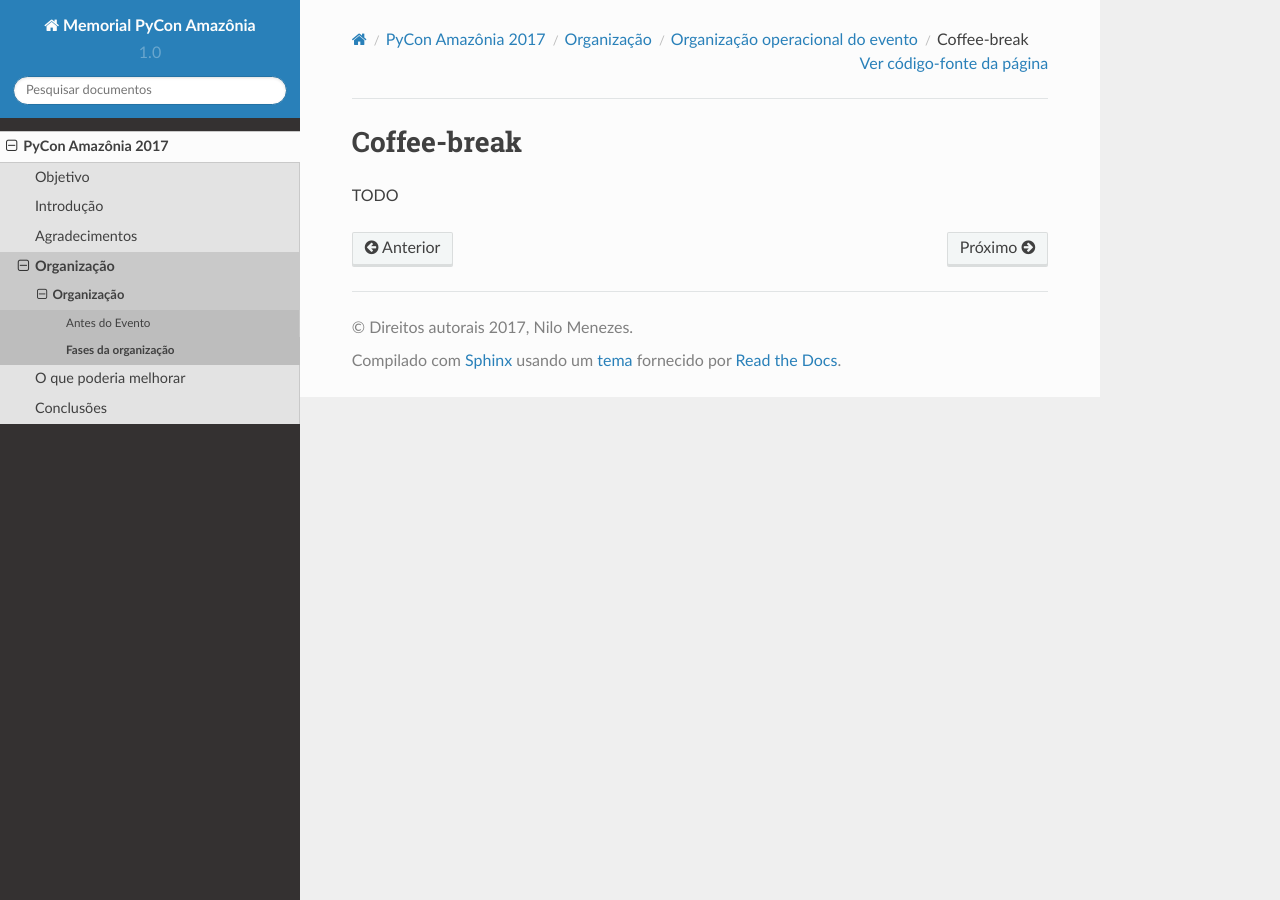
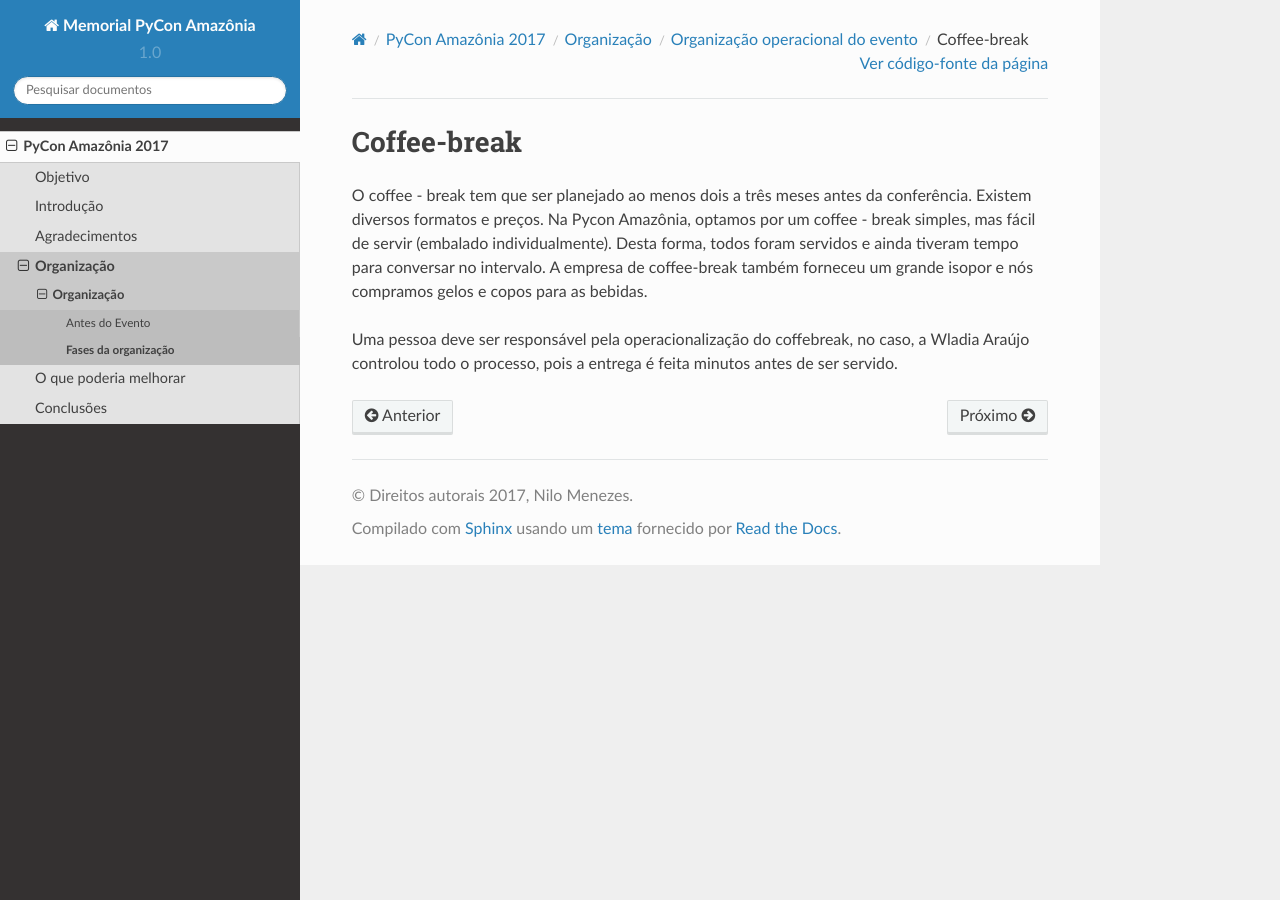
Before and after one commit to pythonbrasil/pycon-amazonia-memorial, a Sphinx documentation site: the page built from source/2017/coffee.rst, in a window 1280 px wide. Built offline with Sphinx 7.4.7 and the Read the Docs theme 2.0.0, drawn with Linux system fonts in a browser that asks for light colours.

Commit message:
Inserção do conteúdo de coffee-break.

```diff
--- a/source/2017/coffee.rst
+++ b/source/2017/coffee.rst
@@ -1,4 +1,6 @@
 Coffee-break
 ========================
 
-TODO
+O coffee - break tem que ser planejado ao menos dois a três meses antes da conferência. Existem diversos formatos e preços. Na Pycon Amazônia, optamos por um coffee - break simples, mas fácil de servir (embalado individualmente). Desta forma, todos foram servidos e ainda tiveram tempo para conversar no intervalo. A empresa de coffee-break também forneceu um grande isopor e nós compramos gelos e copos para as bebidas.
+
+Uma pessoa deve ser responsável pela operacionalização do coffebreak, no caso, a Wladia Araújo controlou todo o processo, pois a entrega é feita minutos antes de ser servido.
```
